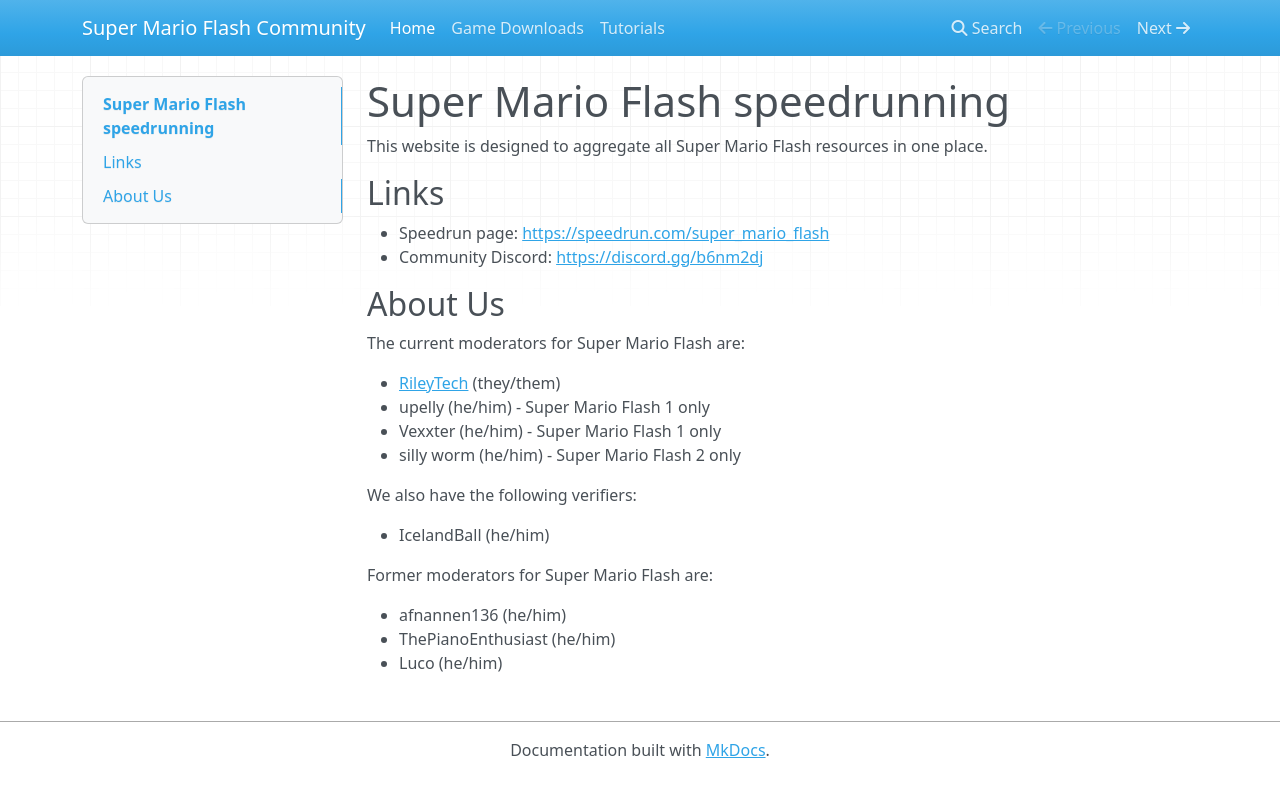
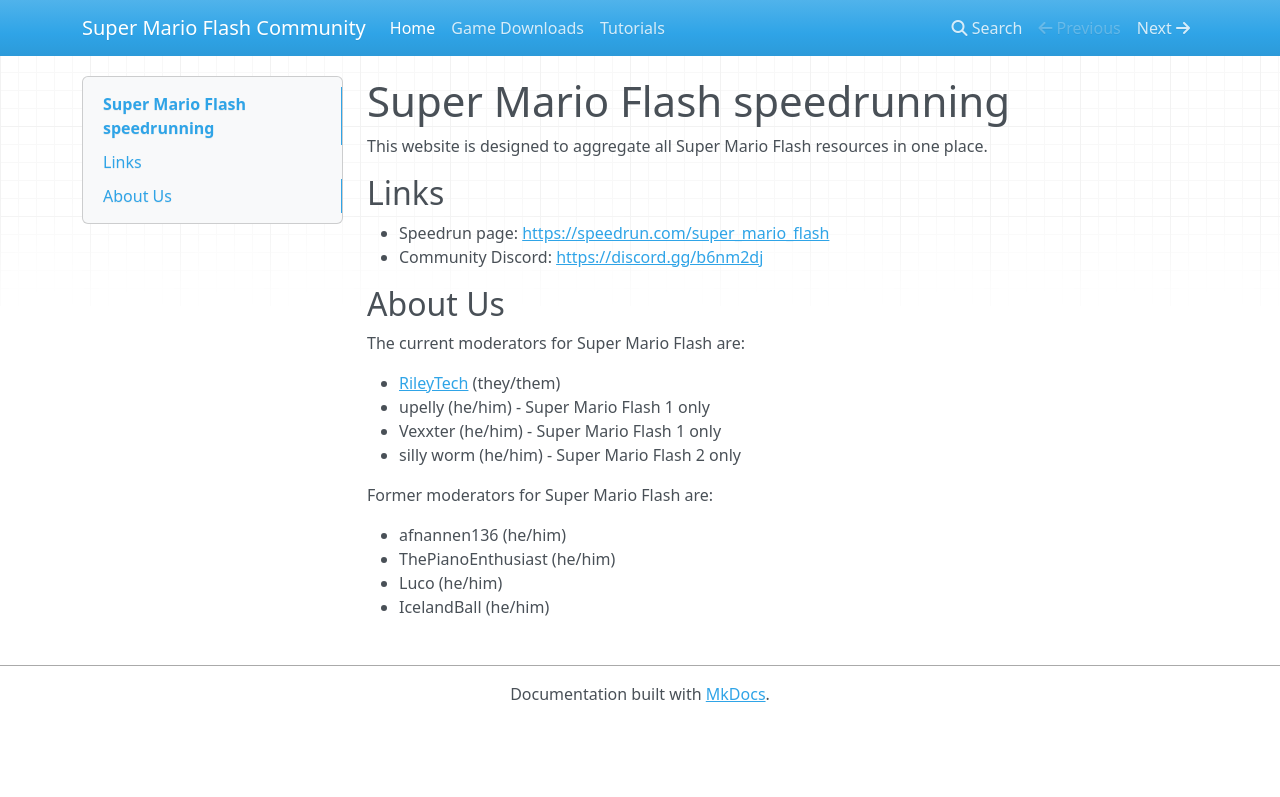
Before and after one commit to MarioFlashCommunity/marioflashcommunity.github.io, an MkDocs documentation site: the page built from docs/index.md, in a window 1280 px wide. Shown: the top 797 px of the page. Built offline with MkDocs 1.6.1, drawn with Linux system fonts in a browser that asks for light colours; nearby versions of some CDN libraries.

Commit message:
Update index.md

```diff
--- a/docs/index.md
+++ b/docs/index.md
@@ -15,12 +15,9 @@
 - Vexxter (he/him) - Super Mario Flash 1 only
 - silly worm (he/him) - Super Mario Flash 2 only
 
-We also have the following verifiers:
-
-- IcelandBall (he/him)
-
 Former moderators for Super Mario Flash are:
 
 - afnannen136 (he/him)
 - ThePianoEnthusiast (he/him)
 - Luco (he/him)
+- IcelandBall (he/him)
```
